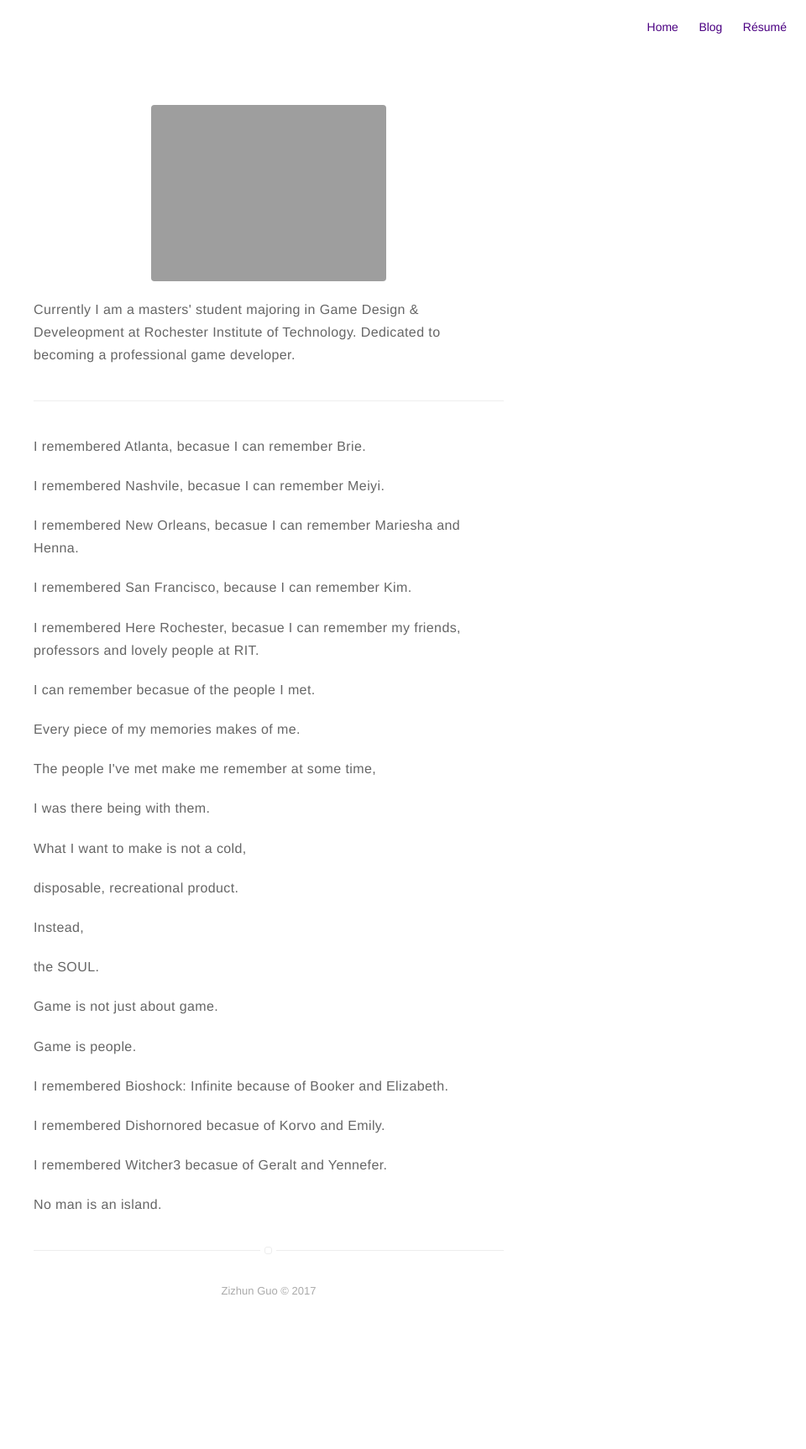
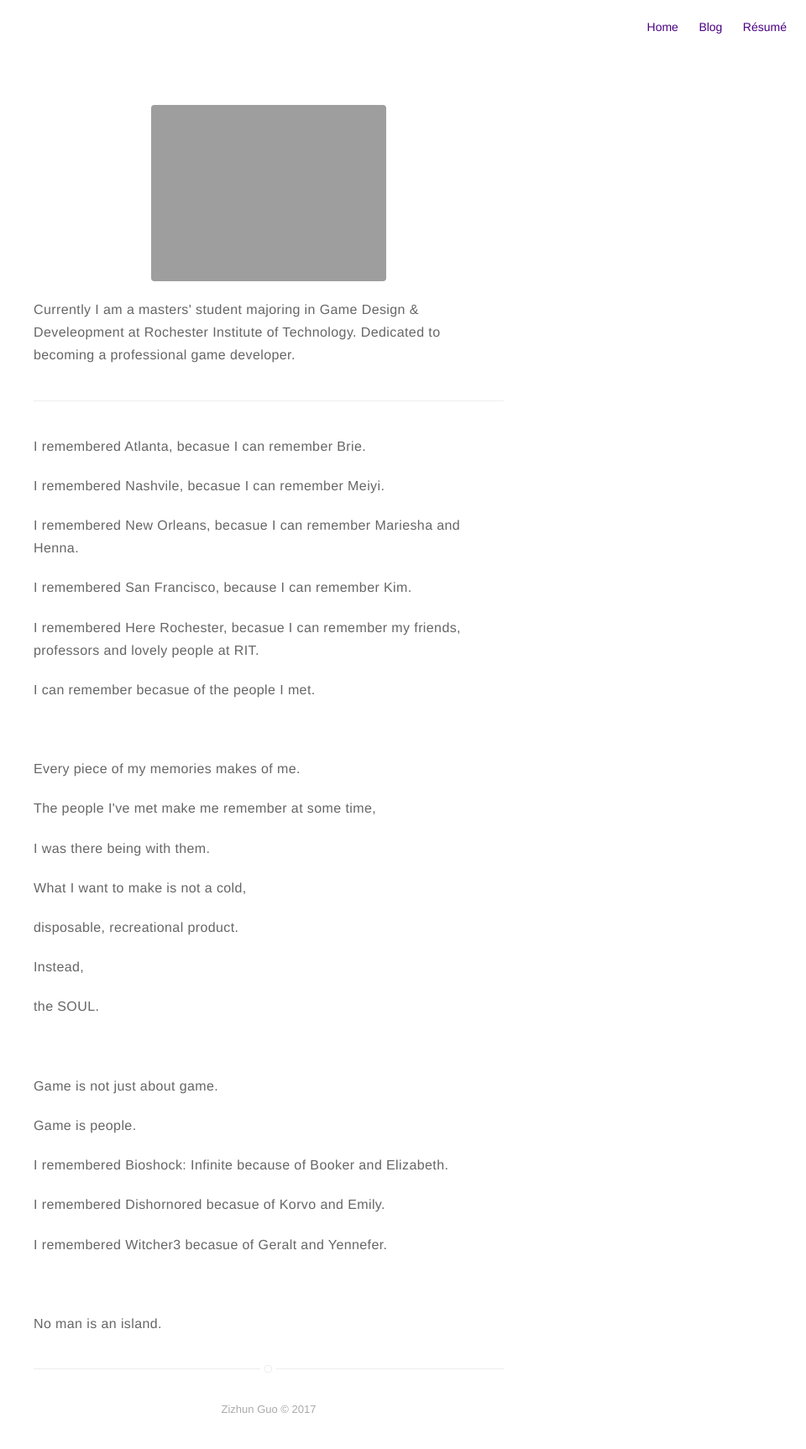
Before and after one commit to zizhGuo/zizhGuo.github.io, a Jekyll site: the page built from about.md, in a window 1280 px wide. Shown: the whole page at 84% size, without its empty margins (320-1280 px from the left). Built offline with Jekyll 4.4.1, drawn with Linux system fonts in a browser that asks for light colours; before the commit the page ends 1585 px from its top, so only the background shows below that.

Commit message:
update About page

```diff
--- a/about.md
+++ b/about.md
@@ -36,46 +36,29 @@ layout: page
 -->
 ---
 
-<p>
 <p>I remembered Atlanta, becasue I can remember Brie.</p>
-
 <p>I remembered Nashvile, becasue I can remember Meiyi.</p>
-
 <p>I remembered New Orleans, becasue I can remember Mariesha and Henna.</p>
-
 <p>I remembered San Francisco, because I can remember Kim.</p>
-
 <p>I remembered Here Rochester, becasue I can remember my friends, professors and lovely people at RIT.</p>
-
 <p>I can remember becasue of the people I met.</p>
-
+<p><br /></p>
 
 <p>Every piece of my memories makes of me.</p>
-
 <p>The people I've met make me remember at some time, </p>
-
 <p>I was there being with them.</p>
-
 <p>What I want to make is not a cold, </p>
-
 <p>disposable, recreational product. </p>
-
 <p>Instead, </p>
-
 <p>the SOUL.</p>
-
+<p><br /></p>
 
 <p>Game is not just about game.</p>
-
 <p>Game is people.</p>
-
 <p>I remembered Bioshock: Infinite because of Booker and Elizabeth.</p>
-
 <p>I remembered Dishornored becasue of Korvo and Emily.</p>
-
 <p>I remembered Witcher3 becasue of Geralt and Yennefer.</p>
-
-
+<p><br /></p>
 
 <p>No man is an island.</p>
 
```
